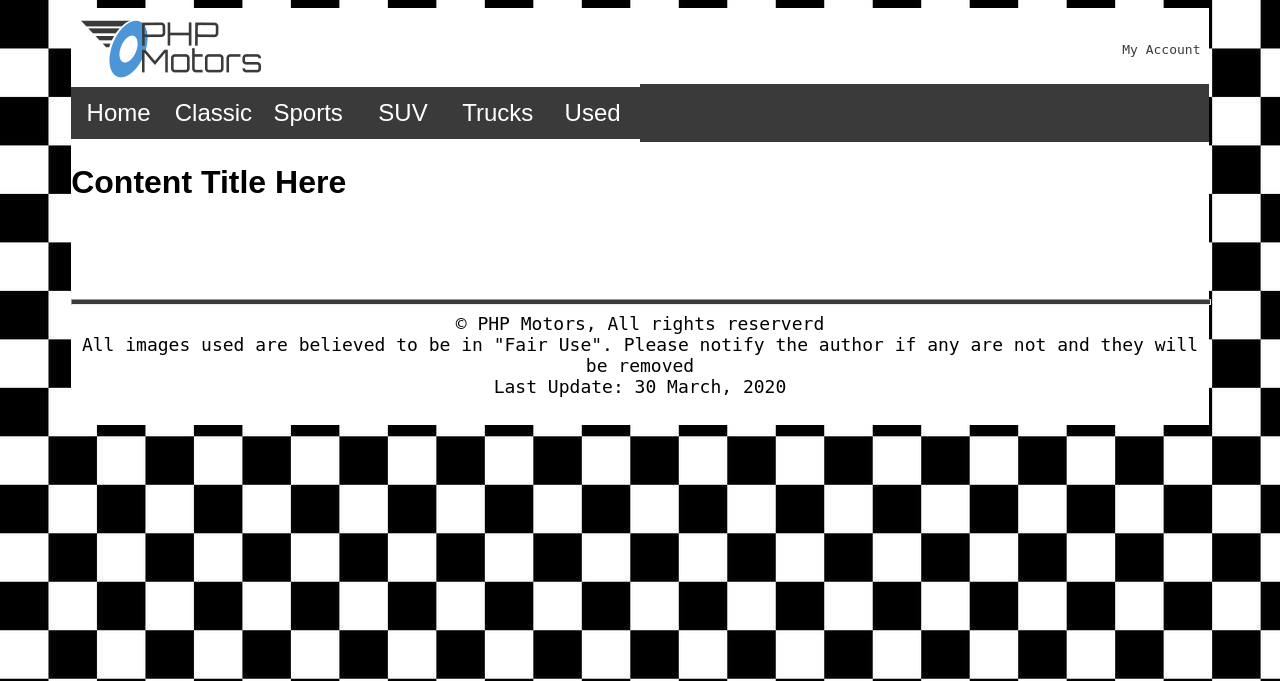
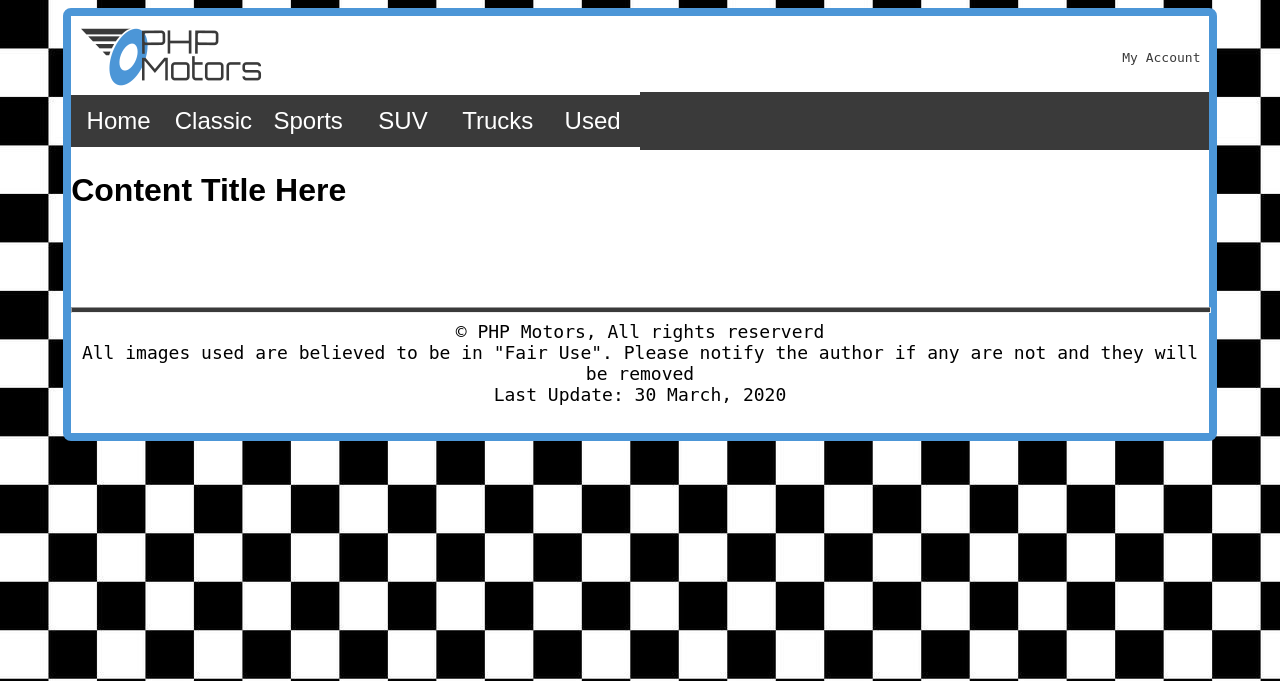
Before and after one commit to CristianAlegreBustos/phpmotors, a PHP site: page /template.php in a window 1280 px wide. Shown: the top 681 px of the page. Run offline with PHP 8.4, Linux system fonts and the light colour scheme.

Commit message:
Set up the background of the body with the image small check, also the blue border

```diff
--- a/css/template/style.css
+++ b/css/template/style.css
@@ -569,6 +569,8 @@
 @media screen and (min-width: 800px) {
   .content {
     max-width: 90%;
+    border: 8px solid #4c96d7;
+    border-radius: 0.5em 0.5em;
   }
 }
 
--- a/css/template/style.scss
+++ b/css/template/style.scss
@@ -29,6 +29,8 @@
     background-color: $white;
     @media screen and (min-width:800px) {
         max-width: 90%;
+        border: 8px solid $blue;
+        border-radius: 0.5em 0.5em;
     }
 }
 .content_noTemplate{
```
Also changed, not shown: 1 other file.
